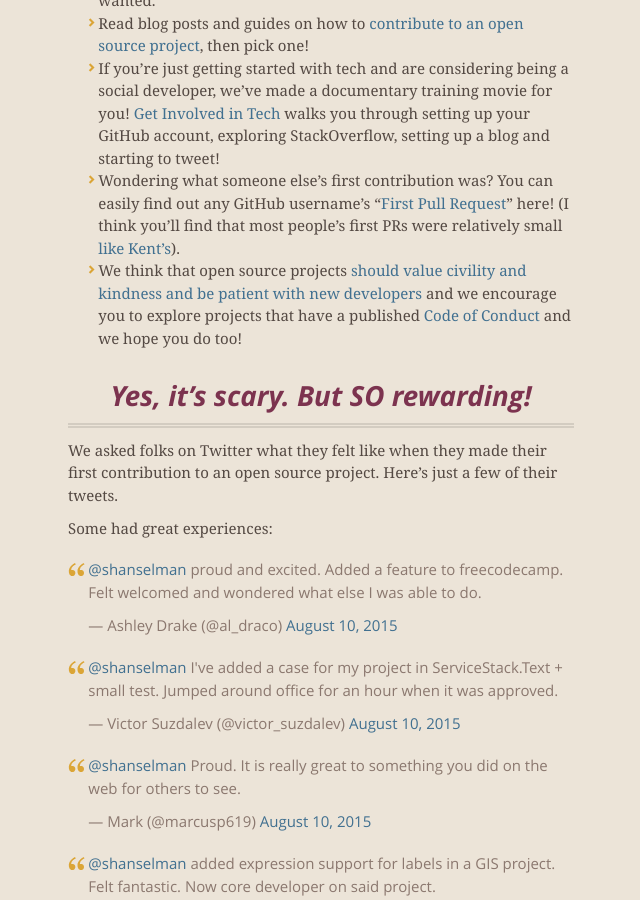
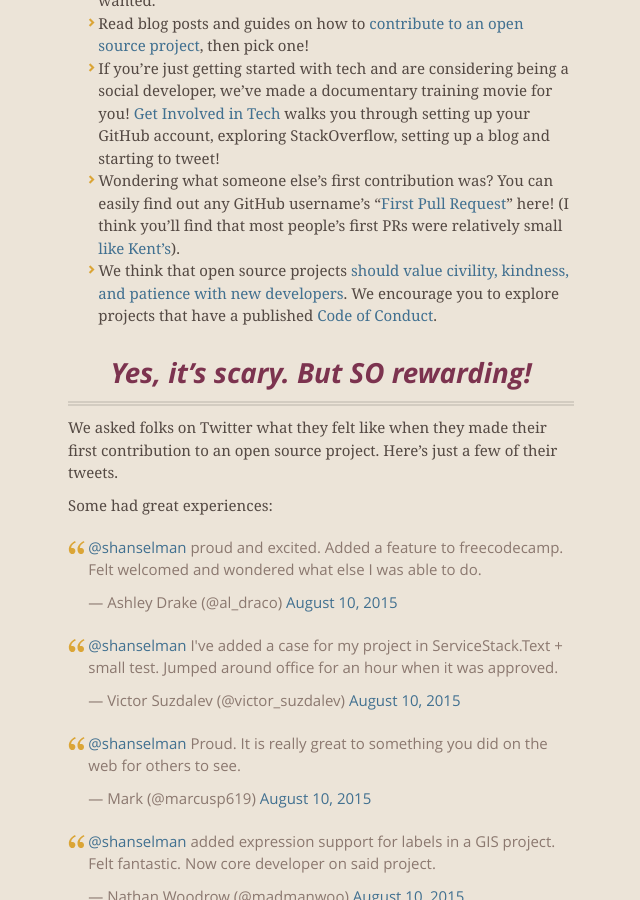
Before and after one commit to shanselman/firsttimersonly, a Jekyll site: the page built from index.md, in a window 1280 px wide and 900 px high, scrolled down 670 px. Shown: the whole window, without its empty margins (319-959 px from the left). Built offline with Jekyll 4.4.1, drawn with Linux system fonts in a browser that asks for light colours; nearby versions of some CDN libraries; comment, search, counter and statistics services are not loaded; our own code applies the rules of GitHub Pages for plain Markdown files.

Commit message:
Clarified language
A run-on sentence has been split into two separate sentences, retaining the original intent behind the language.

```diff
--- a/index.md
+++ b/index.md
@@ -13,7 +13,7 @@ If you have never contributed to an open source project before and you're just g
 * Read blog posts and guides on how to [contribute to an open source project](http://www.hanselman.com/blog/GetInvolvedInOpenSourceTodayHowToContributeAPatchToAGitHubHostedOpenSourceProjectLikeCode52.aspx), then pick one!
 * If you're just getting started with tech and are considering being a social developer, we've made a documentary training movie for you! [Get Involved in Tech](http://www.getinvolvedintech.com) walks you through setting up your GitHub account, exploring StackOverflow, setting up a blog and starting to tweet!
 * Wondering what someone else's first contribution was? You can easily find out any GitHub username's "[First Pull Request](http://firstpr.me/)" here! (I think you'll find that most people's first PRs were relatively small [like Kent's](http://firstpr.me/#kentcdodds)).
-* We think that open source projects [should value civility and kindness and be patient with new developers](http://www.hanselman.com/blog/BringKindnessBackToOpenSource.aspx) and we encourage you to explore projects that have a published [Code of Conduct](http://contributor-covenant.org/) and we hope you do too!
+* We think that open source projects [should value civility, kindness, and patience with new developers](http://www.hanselman.com/blog/BringKindnessBackToOpenSource.aspx). We encourage you to explore projects that have a published [Code of Conduct](http://contributor-covenant.org/).
 
 ### Yes, it's scary. But SO rewarding!
 
```
